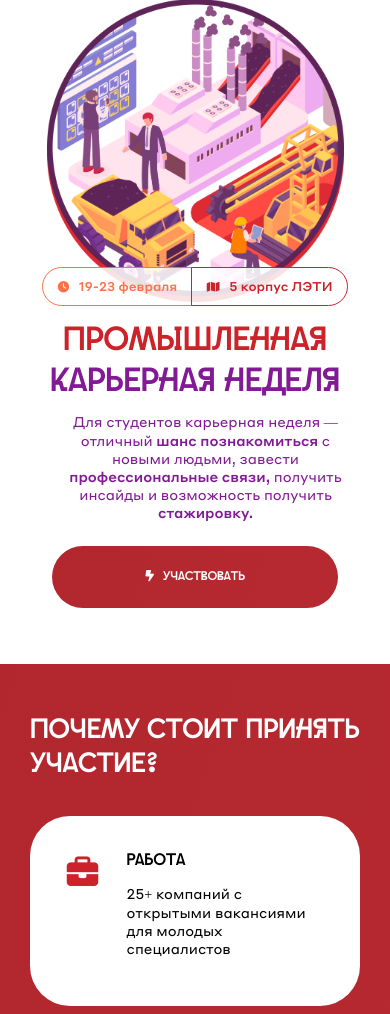
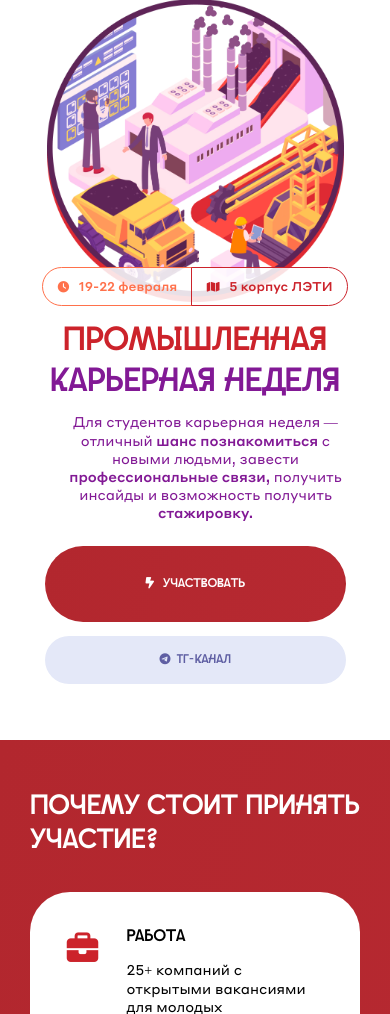
Before and after one commit to matvej-melikhov/career-week-2024, a Flask app: page / in a window 390 px wide. Shown: the part 162-1176 px from the top of the page. Run offline with Flask 3, Linux system fonts and the light colour scheme; some libraries are stand-ins or nearby versions; some web fonts are replaced.

Commit message:
Added telegram link

```diff
--- a/app/static/css/main.css
+++ b/app/static/css/main.css
@@ -242,6 +242,15 @@ body {
 .main__text span {
   font-weight: 500;
 }
+.main__btns {
+  display: -webkit-box;
+  display: -ms-flexbox;
+  display: flex;
+  gap: 2rem;
+  -webkit-box-align: center;
+      -ms-flex-align: center;
+          align-items: center;
+}
 .main__btn {
   display: block;
   padding: 3rem 6rem;
@@ -257,6 +266,15 @@ body {
   -webkit-transition: all 0.2s ease;
   transition: all 0.2s ease;
   border-radius: 100px;
+}
+.main__btn_tg {
+  background: #e4e8f8;
+  color: #5f5fa3;
+}
+.main__btn_tg:hover {
+  border: 2px solid #5f5fa3 !important;
+  background: transparent !important;
+  color: #5f5fa3 !important;
 }
 .main__btn:hover {
   background: transparent;
@@ -1034,10 +1052,23 @@ body {
     border: none;
     margin: 0 !important;
   }
+  .main__btns {
+    -webkit-box-orient: vertical;
+    -webkit-box-direction: normal;
+        -ms-flex-direction: column;
+            flex-direction: column;
+    gap: 2rem;
+  }
   .main__btn {
     margin: 0 auto;
-    padding: 3rem 13rem;
+    padding: 0;
+    width: 90%;
     margin-top: 3rem;
+    padding: 4rem 0;
+  }
+  .main__btn_tg {
+    margin-top: 0;
+    padding: 2rem 0;
   }
   .reg__input {
     padding: 20px;
--- a/app/static/css/main.scss
+++ b/app/static/css/main.scss
@@ -207,6 +207,12 @@ body {
         }
     }
 
+    &__btns {
+        display: flex;
+        gap: 2rem;
+        align-items: center;
+    }
+
     &__btn {
         display: block;
         padding: 3rem 6rem;
@@ -219,6 +225,17 @@ body {
         border: 2px solid transparent;
         transition: all .2s ease;
         border-radius: 100px;
+
+        &_tg {
+            background: #e4e8f8;
+            color: #5f5fa3;
+
+            &:hover {
+                border: 2px solid #5f5fa3 !important;
+                background: transparent !important;
+                color: #5f5fa3 !important;
+            }
+        }
 
         &:hover {
             background: transparent;
@@ -1046,10 +1063,22 @@ body {
             margin: 0 !important;
         }
 
+        &__btns {
+            flex-direction: column;
+            gap: 2rem;
+        }
+
         &__btn {
             margin: 0 auto;
-            padding: 3rem 13rem;
+            padding: 0;
+            width: 90%;
             margin-top: 3rem;
+            padding: 4rem 0;
+
+            &_tg {
+                margin-top: 0;
+                padding: 2rem 0;
+            }
         }
     }
 
--- a/app/templates/index.html
+++ b/app/templates/index.html
@@ -6,10 +6,10 @@
     <title>Карьерная неделя СОКТ</title>
     <meta name="viewport" content="width=device-width, initial-scale=1">
 
-    <meta property="og:title" content="Студенческая карьерная неделя СОКТ">
+    <meta property="og:title" content="Промышленная карьерная неделя СОКТ">
     <meta property="og:site_name" content="Промышленная карьерная неделя СОКТ">
     <meta property="og:url" content="https://industrial-career-week.ru">
-    <meta property="og:description" content="Для студентов карьерная неделя — отличный шанс познакомиться с новыми людьми, завести профессиональные связи, получить инсайды и возможность получить стажировку.">
+    <meta property="og:description" content="Для студентов промышленная карьерная неделя — отличный шанс познакомиться с новыми людьми, завести профессиональные связи, получить инсайды и возможность получить стажировку.">
     <meta property="og:image" content="{{ url_for('index') }}static/img/career.png">
 
     <link rel="icon" href="{{ url_for('index') }}static/img/career.png">
@@ -54,12 +54,15 @@
                 <img class="main__image" src="{{url_for('index')}}static/img/career.png" alt="">
                 <div class="main__content">
                     <div class="main__tags">
-                        <div class="main__tag main__tag_first"><i class="fa-solid fa-clock"></i> 19-23 февраля</div>
+                        <div class="main__tag main__tag_first"><i class="fa-solid fa-clock"></i> 19-22 февраля</div>
                         <div class="main__tag main__tag_second"><i class="fa-solid fa-map"></i> 5 корпус ЛЭТИ</div>
                     </div>
                     <h1 class="main__title">Промышленная <span>карьерная неделя</span></h1>
                     <p class="main__text">Для студентов карьерная неделя — отличный <span>шанс познакомиться</span> с новыми людьми, завести <span>профессиональные связи,</span> получить инсайды и возможность получить <span>стажировку.</span></p>
-                    <a href="#registration" class="main__btn"><i class="fa-solid fa-bolt-lightning"></i> Участвовать</a>
+                    <div class="main__btns">
+                        <a href="#registration" class="main__btn"><i class="fa-solid fa-bolt-lightning"></i> Участвовать</a>
+                        <a href="https://t.me/industrial_career_week" class="main__btn main__btn_tg"><i class="fa-brands fa-telegram"></i>ТГ-канал</a>
+                    </div>
                 </div>
             </div>
         </div>
```
